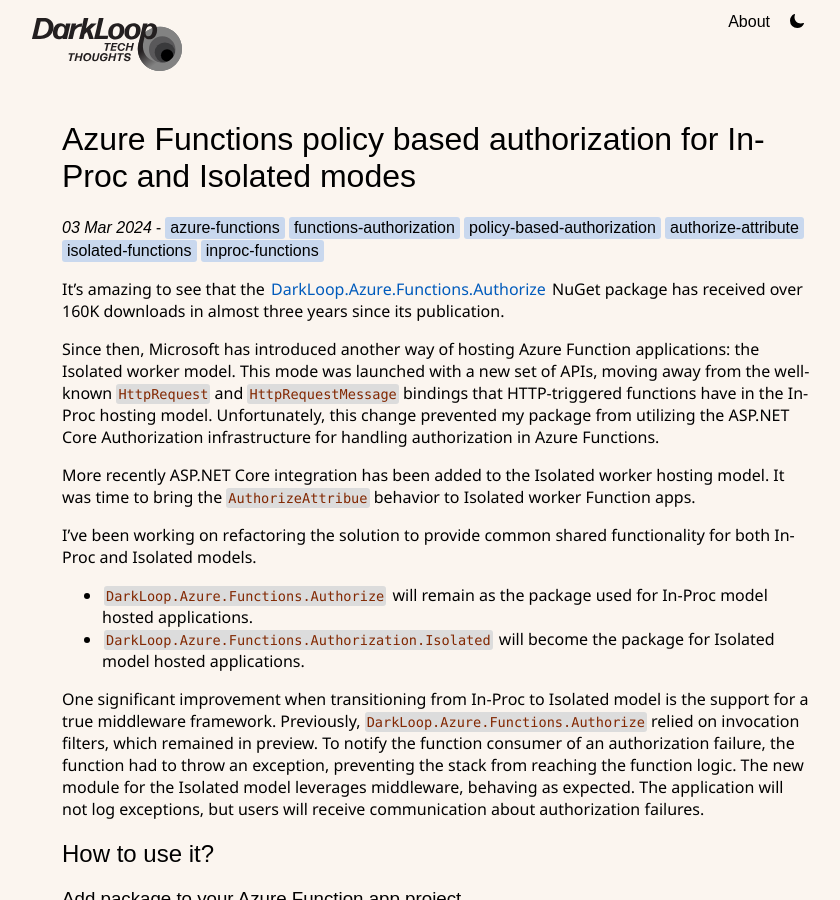
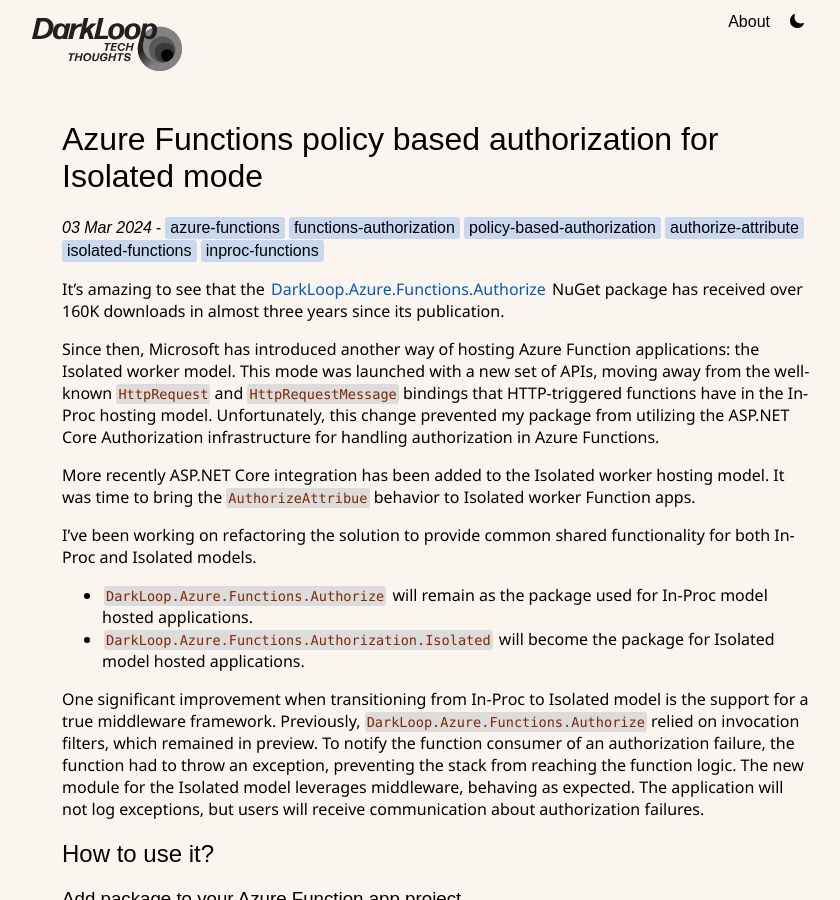
Before and after one commit to artmasa/artmasa.github.io, a Jekyll site: the page built from _posts/2024-03-03-functions-policy-based-auth-for-functions-v4-in-proc-and-isolated.md, in a window 1280 px wide and 900 px high. Shown: the whole window, without its empty margins (203-1043 px from the left). Built offline with Jekyll 4.4.1, drawn with Linux system fonts in a browser that asks for light colours; nearby versions of some CDN libraries; some web fonts are replaced; comment, search, counter and statistics services are not loaded.

Commit message:
fixing package reference

```diff
--- a/_posts/2024-03-03-functions-policy-based-auth-for-functions-v4-in-proc-and-isolated.md
+++ b/_posts/2024-03-03-functions-policy-based-auth-for-functions-v4-in-proc-and-isolated.md
@@ -1,12 +1,12 @@
 ---
-guid:       4b05019d-a555-470a-ad08-8d0bfd8350dd
-title:      Azure Functions policy based authorization for In-Proc and Isolated modes
-layout:     post
-tags:       azure-functions functions-authorization policy-based-authorization authorize-attribute isolated-functions inproc-functions
-comments:   true
+guid:     4b05019d-a555-470a-ad08-8d0bfd8350dd
+title:    Azure Functions policy based authorization for Isolated mode
+layout:   post
+tags:     azure-functions functions-authorization policy-based-authorization authorize-attribute isolated-functions inproc-functions
+comments: true
 ---
 
-It's amazing to see that the [DarkLoop.Azure.Functions.Authorize](https://nuget.org/packages/DarkLoop.Azure.Functions.Authorze) NuGet package has received over 160K downloads in almost three years since its publication.
+It's amazing to see that the [DarkLoop.Azure.Functions.Authorize](https://nuget.org/packages/DarkLoop.Azure.Functions.Authorize) NuGet package has received over 160K downloads in almost three years since its publication.
 
 Since then, Microsoft has introduced another way of hosting Azure Function applications: the Isolated worker model. This mode was launched with a new set of APIs, moving away from the well-known `HttpRequest` and `HttpRequestMessage` bindings that HTTP-triggered functions have in the In-Proc hosting model. Unfortunately, this change prevented my package from utilizing the ASP.NET Core Authorization infrastructure for handling authorization in Azure Functions.
 
@@ -14,7 +14,7 @@
 
 I've been working on refactoring the solution to provide common shared functionality for both In-Proc and Isolated models.
 
-- [`DarkLoop.Azure.Functions.Authorize`](https://nuget.org/packages/DarkLoop.Azure.Functions.Authorze) will remain as the package used for In-Proc model hosted applications.
+- [`DarkLoop.Azure.Functions.Authorize`](https://nuget.org/packages/DarkLoop.Azure.Functions.Authorize) will remain as the package used for In-Proc model hosted applications.
 - [`DarkLoop.Azure.Functions.Authorization.Isolated`](https://nuget.org/packages/DarkLoop.Azure.Functions.Authorzation.Isolated) will become the package for Isolated model hosted applications.
 
 One significant improvement when transitioning from In-Proc to Isolated model is the support for a true middleware framework. Previously, `DarkLoop.Azure.Functions.Authorize` relied on invocation filters, which remained in preview. To notify the function consumer of an authorization failure, the function had to throw an exception, preventing the stack from reaching the function logic. The new module for the Isolated model leverages middleware, behaving as expected. The application will not log exceptions, but users will receive communication about authorization failures.
```
